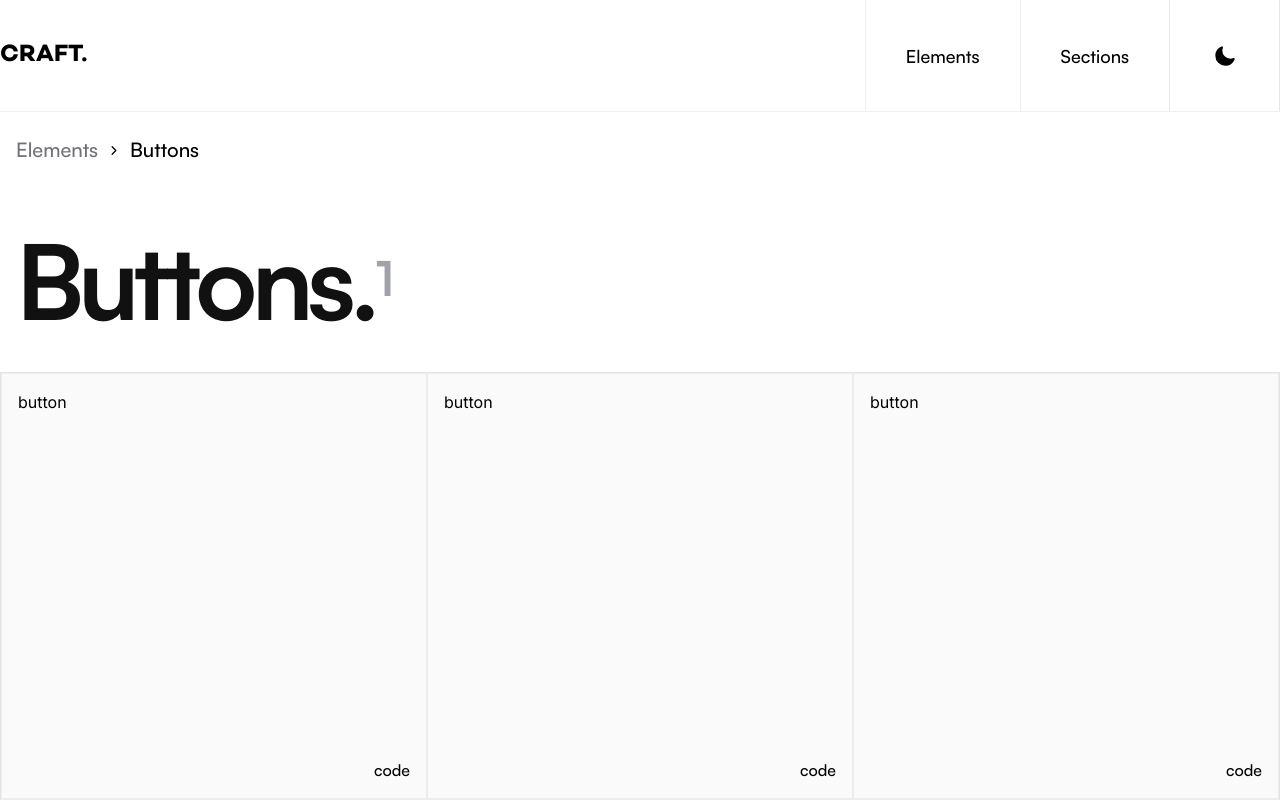
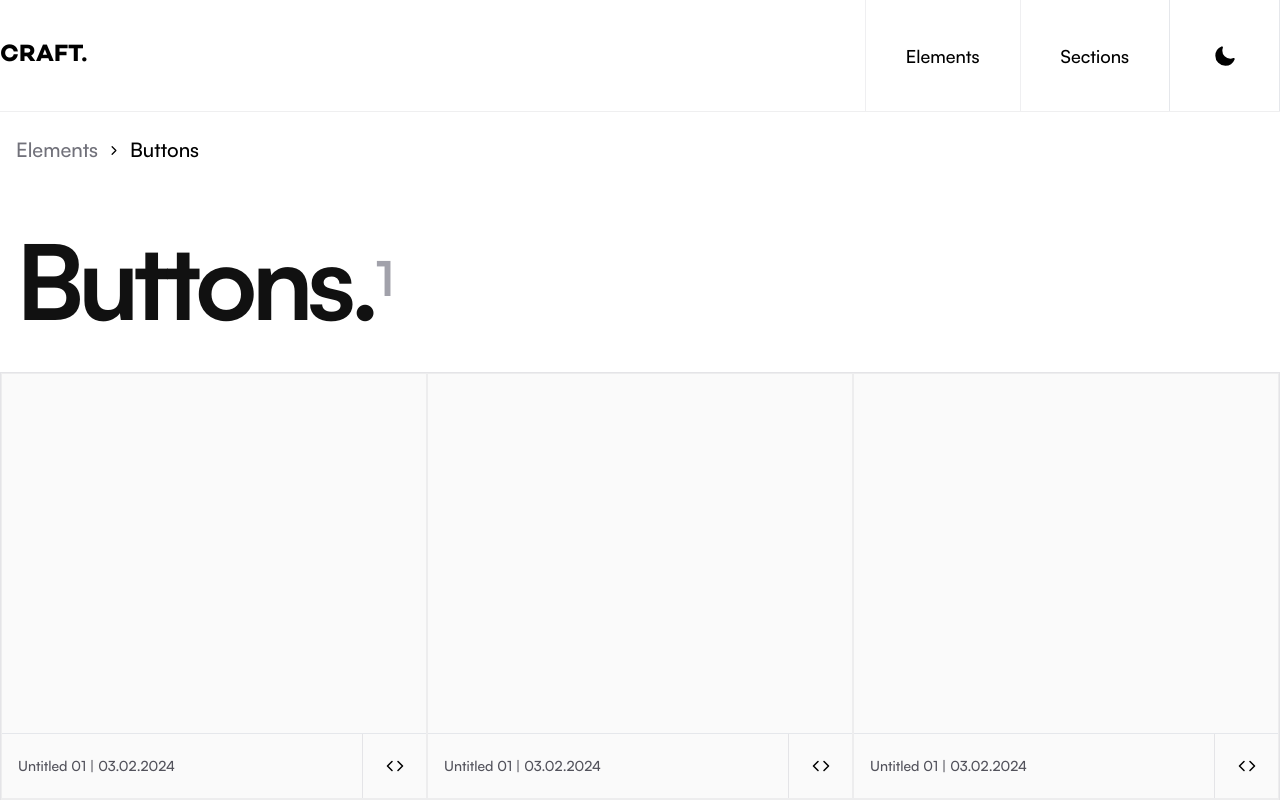
Before and after one commit to Jeff-Maina/craft, a Next.js app: page /elements/buttons in a window 1280 px wide. Shown: the top 800 px of the page. Built offline with nearby package versions, Linux system fonts and the light colour scheme.

Commit message:
refine button card component

```diff
--- a/src/app/(pages)/elements/buttons/examples/Button001/Button001.tsx
+++ b/src/app/(pages)/elements/buttons/examples/Button001/Button001.tsx
@@ -3,8 +3,13 @@ import { codeblock } from "./codeblock";
 
 const Button001 = () => {
   return (
-    <ButtonCard className="md:border border-zinc-200/60" codeBlock={codeblock}>
-      <button>button</button>
+    <ButtonCard
+      date="03.02.2024"
+      index={1}
+      className="md:border border-zinc-200/60"
+      codeBlock={codeblock}
+    >
+      <button></button>
     </ButtonCard>
   );
 };
--- a/src/app/(pages)/elements/buttons/examples/ButtonCard.tsx
+++ b/src/app/(pages)/elements/buttons/examples/ButtonCard.tsx
@@ -1,5 +1,6 @@
 import { FC, useState } from "react";
 import CodeModal from "@/components/codeblock/CodeModal";
+import { Code } from "lucide-react";
 
 // ts types;
 type codeBlock = {
@@ -10,9 +11,11 @@ interface ButtonProps {
   children: JSX.Element;
   codeBlock: codeBlock;
   className: string;
+  date: string;
+  index: number;
 }
 
-const ButtonCard: FC<ButtonProps> = ({ children, codeBlock, className }) => {
+const ButtonCard: FC<ButtonProps> = ({ children, codeBlock, className,date,index }) => {
   const [isModalActive, setModalActive] = useState(false);
   // toggle modal;
   const toggleModal = () => setModalActive(!isModalActive);
@@ -24,11 +27,19 @@ const ButtonCard: FC<ButtonProps> = ({ children, codeBlock, className }) => {
   };
 
   return (
-    <article className={`w-full aspect-square  bg-zinc-50  flex flex-col justify-between pt-4 pl-4 ${className}`}>
-      <div>{children}</div>
-      <div className="flex justify-end p-4">
-        <button onClick={toggleModal} className="font-satoshi-medium">
-          code
+    <article
+      className={`w-full aspect-square  bg-zinc-50  flex flex-col justify-between pt-4 ${className} font-satoshi-medium`}
+    >
+      <div className="p-4">{children}</div>
+      <div className="flex justify-between w-full items-center border-t">
+        <div className="p-4">
+          <p className="text-zinc-600 text-sm">Untitled 0{index} | {date}</p>
+        </div>
+        <button
+          onClick={toggleModal}
+          className="font-satoshi-medium size-16 border-l border-zinc-200/60 lg:border-zinc-200 grid place-items-center"
+        >
+          <Code className="h-[18px] w-[18px]" />
         </button>
       </div>
       <CodeModal modalProps={modalProps} />
```
